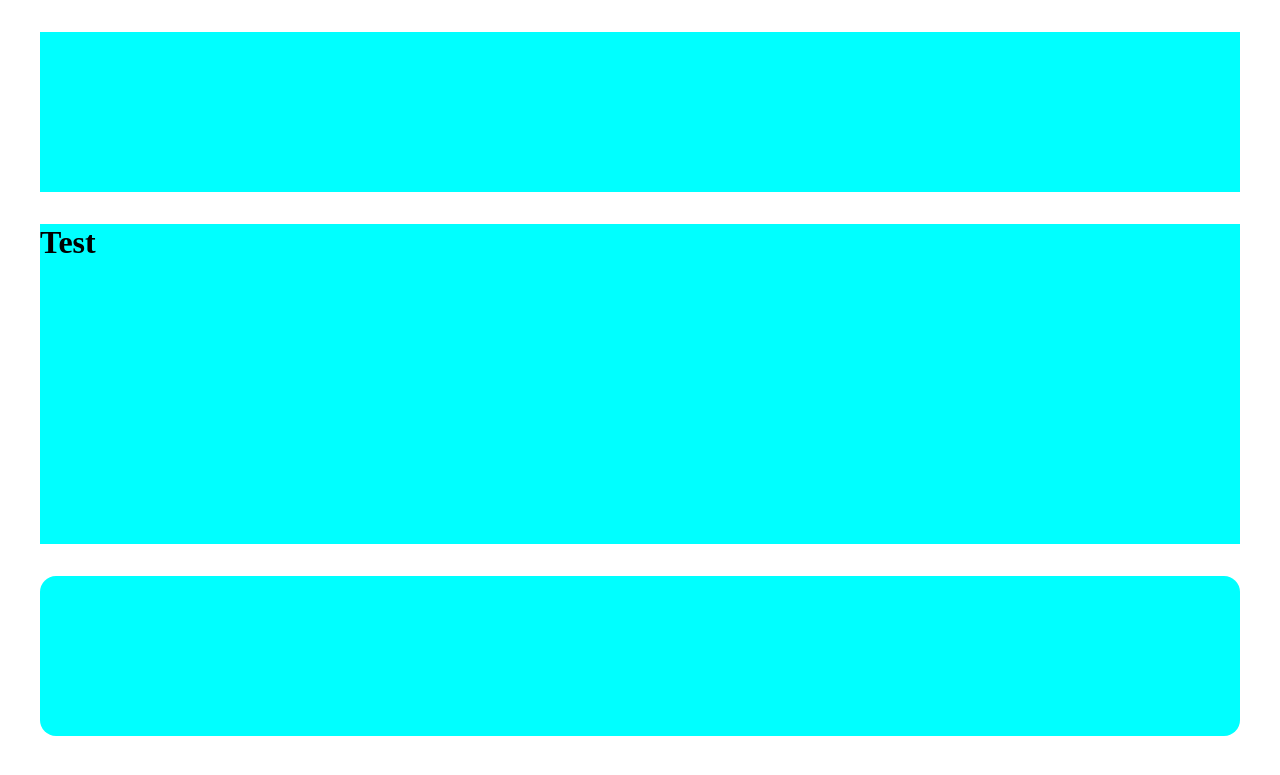
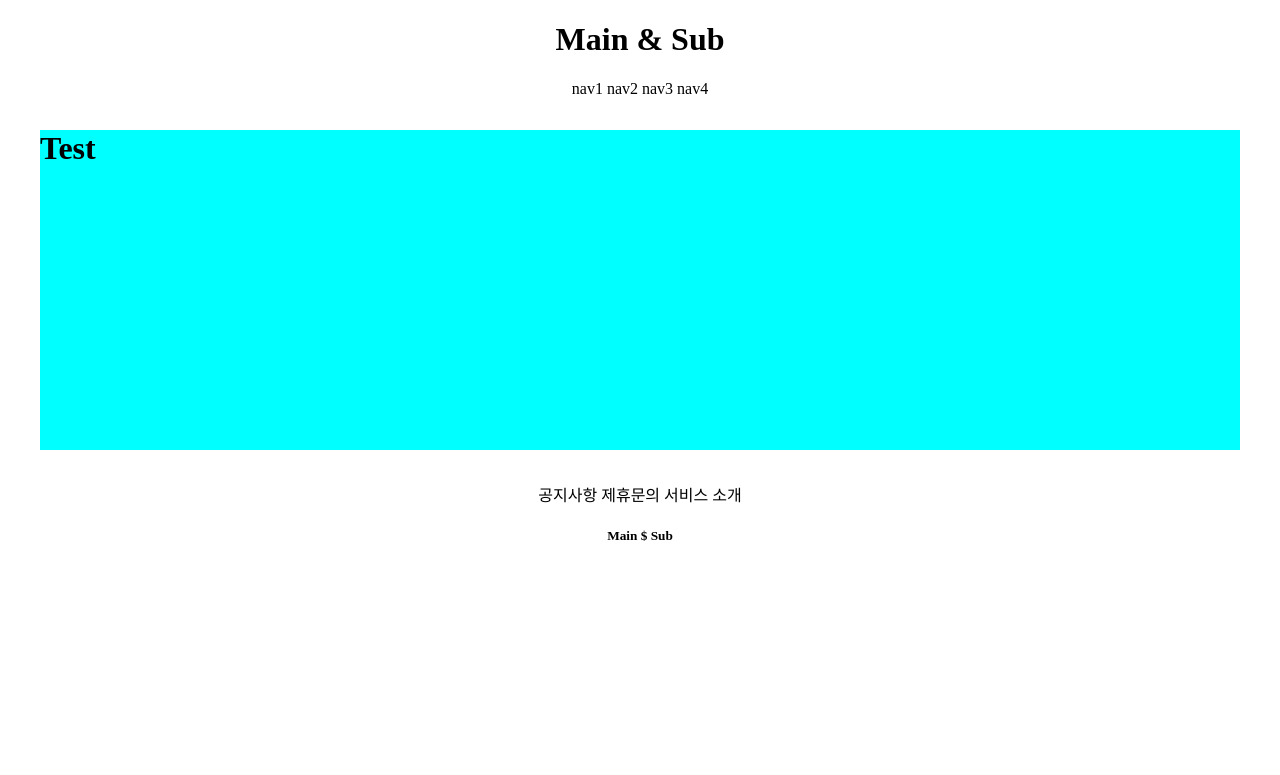
Before and after one commit to xxoellie/gis_1ban-_1, a Django app: page /accounts/hello_world/ in a window 1280 px wide. Shown: the top 775 px of the page. Run offline with Django 3.2, Linux system fonts and the light colour scheme; parts of the project's set-up code (start-up, migrations or seed data) failed here and were passed over.

Commit message:
7/5 class 1 commit 2

```diff
--- a/templates/footer.html
+++ b/templates/footer.html
@@ -1,2 +1,12 @@
-<div style="height: 10rem; background-color : aqua; margin : 2rem; border-radius : 1rem;">
+<div style="text-align: center">
+
+    <div>
+        <span>공지사항</span>
+        <span>제휴문의</span>
+        <span>서비스 소개</span>
+    </div>
+
+    <div>
+        <h5>Main $ Sub</h5>
+    </div>
 </div>
--- a/templates/header.html
+++ b/templates/header.html
@@ -1,2 +1,13 @@
-<div style="height: 10rem; background-color : aqua; margin : 2rem; border-radius ; 1rem;">
+<div style="text-align: center">
+
+    <div>
+        <h1>Main & Sub</h1>
+    </div>
+    <div>
+        <span>nav1</span>
+        <span>nav2</span>
+        <span>nav3</span>
+        <span>nav4</span>
+    </div>
+
 </div>
```
